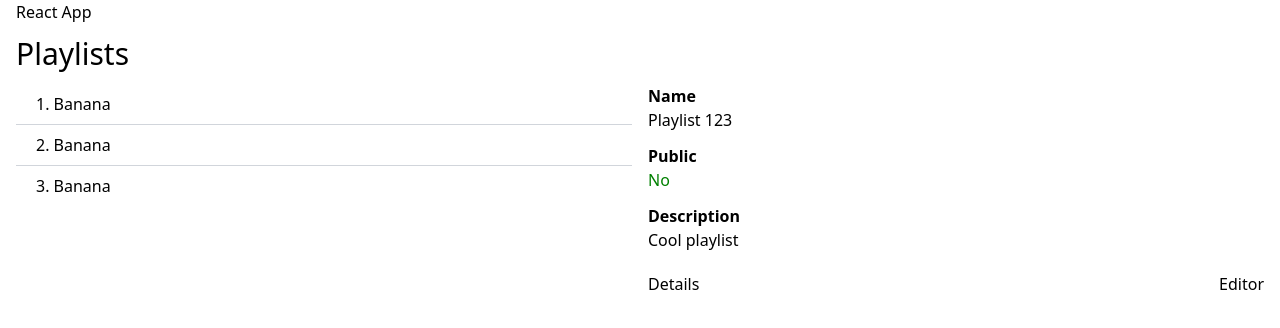
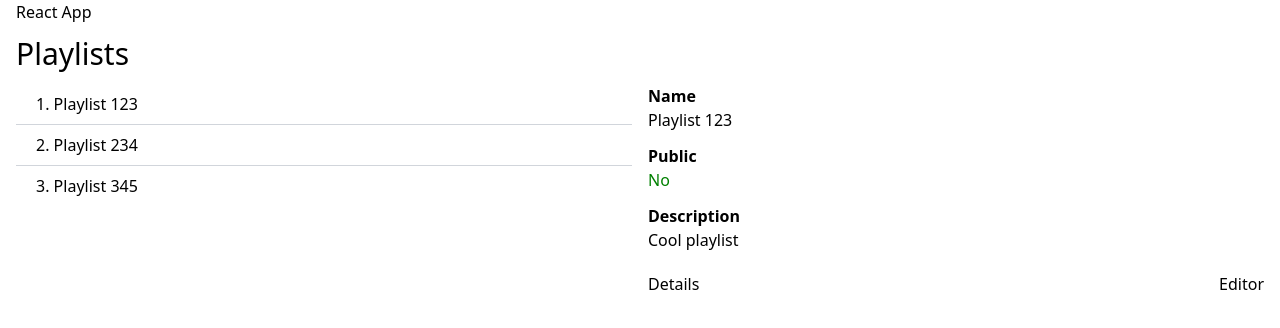
Before and after one commit to UltraViolet5/ReactEx, a React (Vite) app: page / in a window 1280 px wide. Shown: the top 328 px of the page. Built offline with nearby package versions, Linux system fonts and the light colour scheme.

Commit message:
Rendering playlsits

```diff
--- a/src/playlists/components/PlaylistList.tsx
+++ b/src/playlists/components/PlaylistList.tsx
@@ -26,12 +26,11 @@ const playlists = [
 /* .grid.divide-y-2.divide-gray-500.divide-solid.px-5.py-2 */
 
 const PlaylistList = (props: Props) => {
-
   return (
     <div className="grid divide-y divide-gray-300 divide-solid">
-      <div className="px-5 py-2">1. Banana</div>
-      <div className="px-5 py-2">2. Banana</div>
-      <div className="px-5 py-2">3. Banana</div>
+      {playlists.map((playlist, index) => (
+        <div className="px-5 py-2">{index+1}. {playlist.name}</div>
+      ))}
     </div>
   );
 };
```
